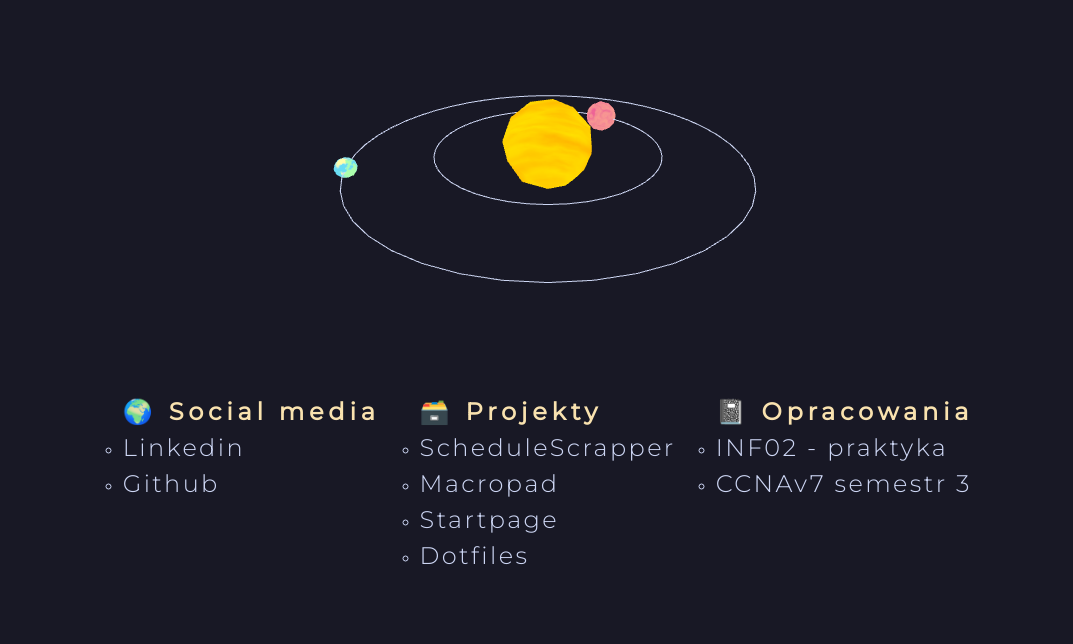
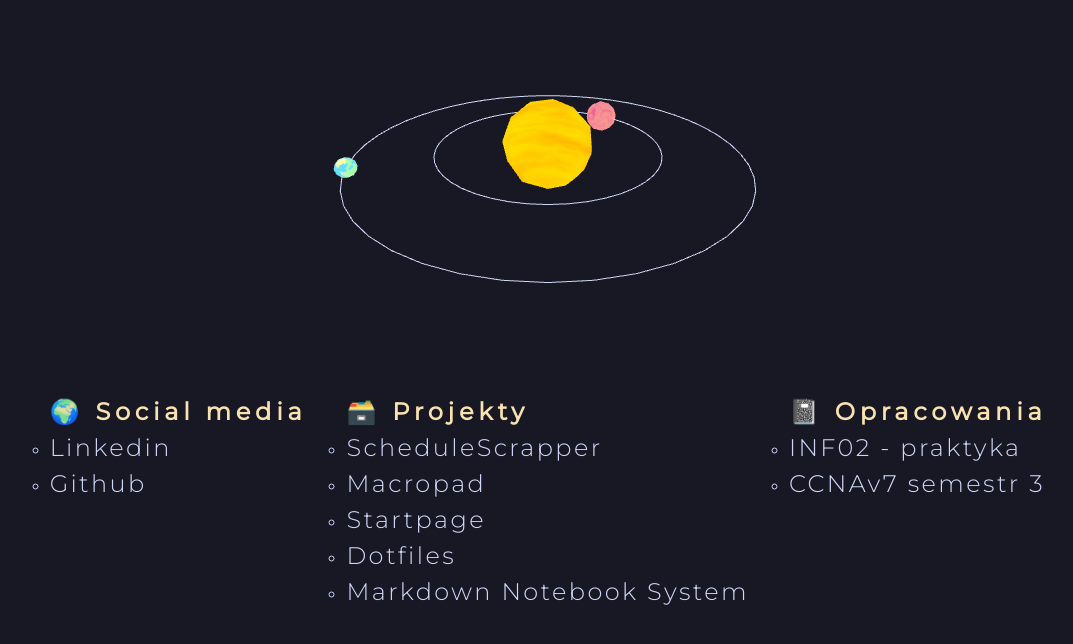
Before and after one commit to jozwikaleksander/aleksanderjozwik.me, a website built with Vite: page index.html in a window 1280 px wide. Shown: the part 86-730 px from the top of the page, without its empty margins (92-1165 px from the left). Built offline with nearby package versions, Linux system fonts and the light colour scheme.

Commit message:
README update; Content update

```diff
--- a/index.html
+++ b/index.html
@@ -30,6 +30,7 @@
                 <li><a href="https://github.com/jozwikaleksander/macropad">Macropad</a></li>
                 <li><a href="https://github.com/jozwikaleksander/startpage">Startpage</a></li>
                 <li><a href="https://github.com/jozwikaleksander/dotfiles">Dotfiles</a></li>
+                <li><a href="https://github.com/jozwikaleksander/markdown-notebook-template">Markdown Notebook System</a></li>
               </ul>
             </section>
             <section>
```
Also changed, not shown: README.md.
